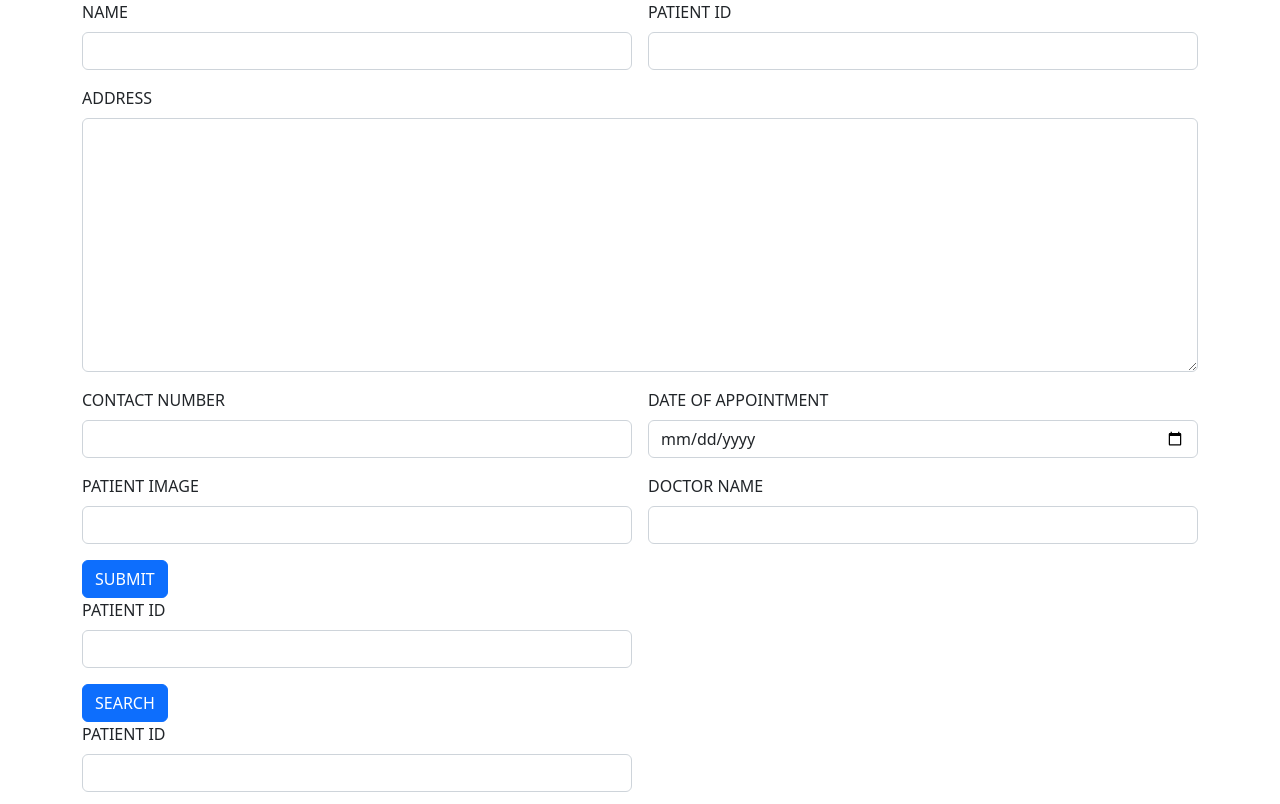
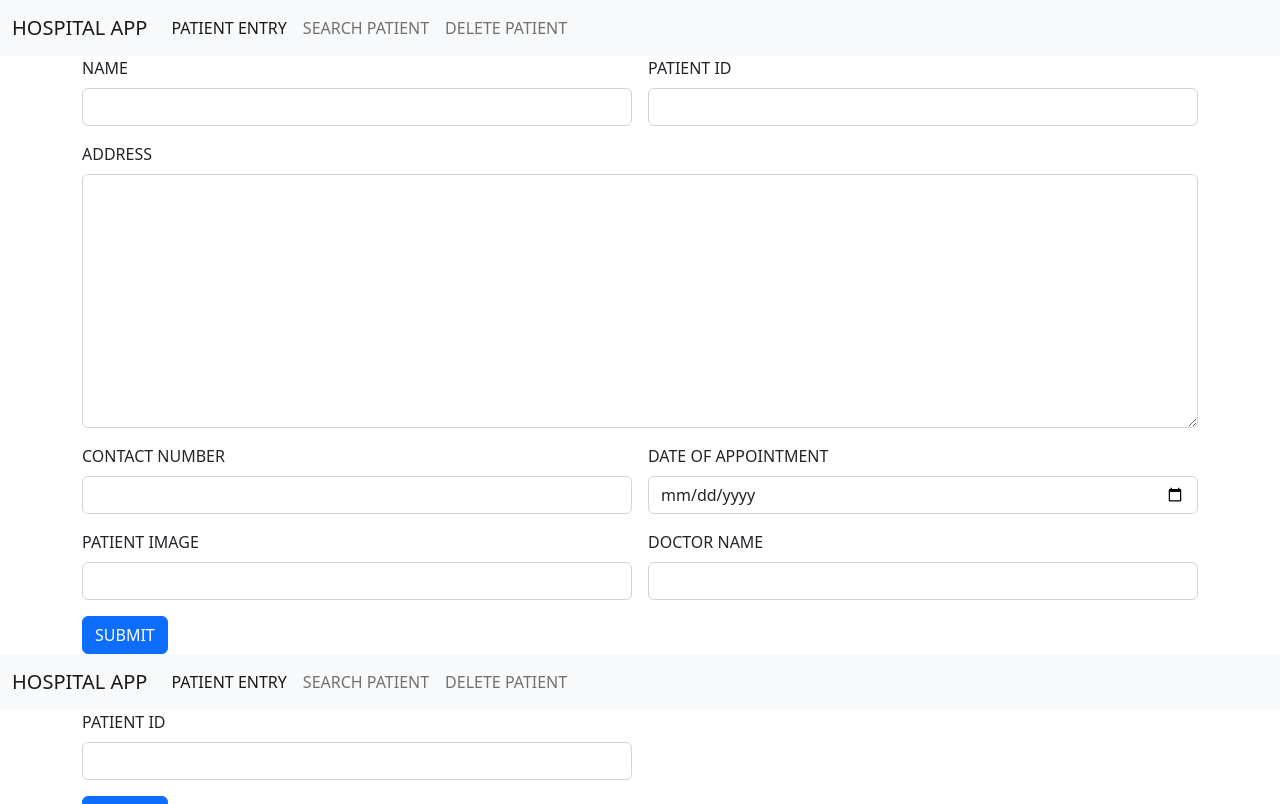
Before and after one commit to sruthy-nr/Hospital-Angular-App, an Angular app: page / in a window 1280 px wide. Shown: the top 804 px of the page. Built offline with nearby package versions, Linux system fonts and the light colour scheme.

Commit message:
navigation

```diff
--- a/src/app/app.module.ts
+++ b/src/app/app.module.ts
@@ -7,6 +7,7 @@ import { PatientEntryComponent } from './patient-entry/patient-entry.component';
 import { PatientSearchComponent } from './patient-search/patient-search.component';
 import { PatientDeleteComponent } from './patient-delete/patient-delete.component';
 import { Router, Routes } from '@angular/router';
+import { NavigationComponent } from './navigation/navigation.component';
 
 const myRoute:Routes=[
   {
@@ -27,7 +28,8 @@ const myRoute:Routes=[
     AppComponent,
     PatientEntryComponent,
     PatientSearchComponent,
-    PatientDeleteComponent
+    PatientDeleteComponent,
+    NavigationComponent
   ],
   imports: [
     BrowserModule,
--- /dev/null
+++ b/src/app/navigation/navigation.component.html
@@ -0,0 +1,24 @@
+<nav class="navbar navbar-expand-lg bg-light">
+    <div class="container-fluid">
+      <a class="navbar-brand" href="#">HOSPITAL APP</a>
+      <button class="navbar-toggler" type="button" data-bs-toggle="collapse" data-bs-target="#navbarNav" aria-controls="navbarNav" aria-expanded="false" aria-label="Toggle navigation">
+        <span class="navbar-toggler-icon"></span>
+      </button>
+      <div class="collapse navbar-collapse" id="navbarNav">
+        <ul class="navbar-nav">
+          <li class="nav-item">
+            <a class="nav-link active" aria-current="page" href="/">PATIENT ENTRY</a>
+          </li>
+          <li class="nav-item">
+            <a class="nav-link" href="/search">SEARCH PATIENT</a>
+          </li>
+          <li class="nav-item">
+            <a class="nav-link" href="/delete">DELETE PATIENT</a>
+          </li>
+          <!-- <li class="nav-item">
+            <a class="nav-link disabled">Disabled</a>
+          </li> -->
+        </ul>
+      </div>
+    </div>
+  </nav>
--- a/src/app/patient-delete/patient-delete.component.html
+++ b/src/app/patient-delete/patient-delete.component.html
@@ -1,15 +1,4 @@
-<!-- <p>patient-entry works!</p> -->
-<!DOCTYPE html>
-<html lang="en">
-<head>
-    <meta charset="UTF-8">
-    <meta http-equiv="X-UA-Compatible" content="IE=edge">
-    <meta name="viewport" content="width=device-width, initial-scale=1.0">
-    <title>Patient Delete</title>
-    <!-- CSS only -->
-    <link href="https://cdn.jsdelivr.net/npm/bootstrap@5.2.3/dist/css/bootstrap.min.css" rel="stylesheet" integrity="sha384-rbsA2VBKQhggwzxH7pPCaAqO46MgnOM80zW1RWuH61DGLwZJEdK2Kadq2F9CUG65" crossorigin="anonymous">
-</head>
-<body>
+<app-navigation></app-navigation>
     <div class="container">
         <div class="row">
             <div class="col col-12 col-sm-12 col-md-12 col-lg-12 col-xl-12 col-xxl-12">
@@ -25,7 +14,3 @@
             </div>
         </div>
     </div>
-    <!-- JavaScript Bundle with Popper -->
-    <script src="https://cdn.jsdelivr.net/npm/bootstrap@5.2.3/dist/js/bootstrap.bundle.min.js" integrity="sha384-kenU1KFdBIe4zVF0s0G1M5b4hcpxyD9F7jL+jjXkk+Q2h455rYXK/7HAuoJl+0I4" crossorigin="anonymous"></script>
-</body>
-</html>
--- a/src/app/patient-entry/patient-entry.component.html
+++ b/src/app/patient-entry/patient-entry.component.html
@@ -1,15 +1,4 @@
-<!-- <p>patient-entry works!</p> -->
-<!DOCTYPE html>
-<html lang="en">
-<head>
-    <meta charset="UTF-8">
-    <meta http-equiv="X-UA-Compatible" content="IE=edge">
-    <meta name="viewport" content="width=device-width, initial-scale=1.0">
-    <title>Patient Entry</title>
-    <!-- CSS only -->
-    <link href="https://cdn.jsdelivr.net/npm/bootstrap@5.2.3/dist/css/bootstrap.min.css" rel="stylesheet" integrity="sha384-rbsA2VBKQhggwzxH7pPCaAqO46MgnOM80zW1RWuH61DGLwZJEdK2Kadq2F9CUG65" crossorigin="anonymous">
-</head>
-<body>
+<app-navigation></app-navigation>
     <div class="container">
         <div class="row">
             <div class="col col-12 col-sm-12 col-md-12 col-lg-12 col-xl-12 col-xxl-12">
@@ -49,7 +38,3 @@
             </div>
         </div>
     </div>
-    <!-- JavaScript Bundle with Popper -->
-    <script src="https://cdn.jsdelivr.net/npm/bootstrap@5.2.3/dist/js/bootstrap.bundle.min.js" integrity="sha384-kenU1KFdBIe4zVF0s0G1M5b4hcpxyD9F7jL+jjXkk+Q2h455rYXK/7HAuoJl+0I4" crossorigin="anonymous"></script>
-</body>
-</html>
--- a/src/app/patient-search/patient-search.component.html
+++ b/src/app/patient-search/patient-search.component.html
@@ -1,15 +1,4 @@
-<!-- <p>patient-entry works!</p> -->
-<!DOCTYPE html>
-<html lang="en">
-<head>
-    <meta charset="UTF-8">
-    <meta http-equiv="X-UA-Compatible" content="IE=edge">
-    <meta name="viewport" content="width=device-width, initial-scale=1.0">
-    <title>Patient Entry</title>
-    <!-- CSS only -->
-    <link href="https://cdn.jsdelivr.net/npm/bootstrap@5.2.3/dist/css/bootstrap.min.css" rel="stylesheet" integrity="sha384-rbsA2VBKQhggwzxH7pPCaAqO46MgnOM80zW1RWuH61DGLwZJEdK2Kadq2F9CUG65" crossorigin="anonymous">
-</head>
-<body>
+<app-navigation></app-navigation>
     <div class="container">
         <div class="row">
             <div class="col col-12 col-sm-12 col-md-12 col-lg-12 col-xl-12 col-xxl-12">
@@ -25,7 +14,3 @@
             </div>
         </div>
     </div>
-    <!-- JavaScript Bundle with Popper -->
-    <script src="https://cdn.jsdelivr.net/npm/bootstrap@5.2.3/dist/js/bootstrap.bundle.min.js" integrity="sha384-kenU1KFdBIe4zVF0s0G1M5b4hcpxyD9F7jL+jjXkk+Q2h455rYXK/7HAuoJl+0I4" crossorigin="anonymous"></script>
-</body>
-</html>
```
Also changed, not shown: src/app/navigation/navigation.component.ts (added, +10 -0 lines), src/app/navigation/navigation.component.css (added).
